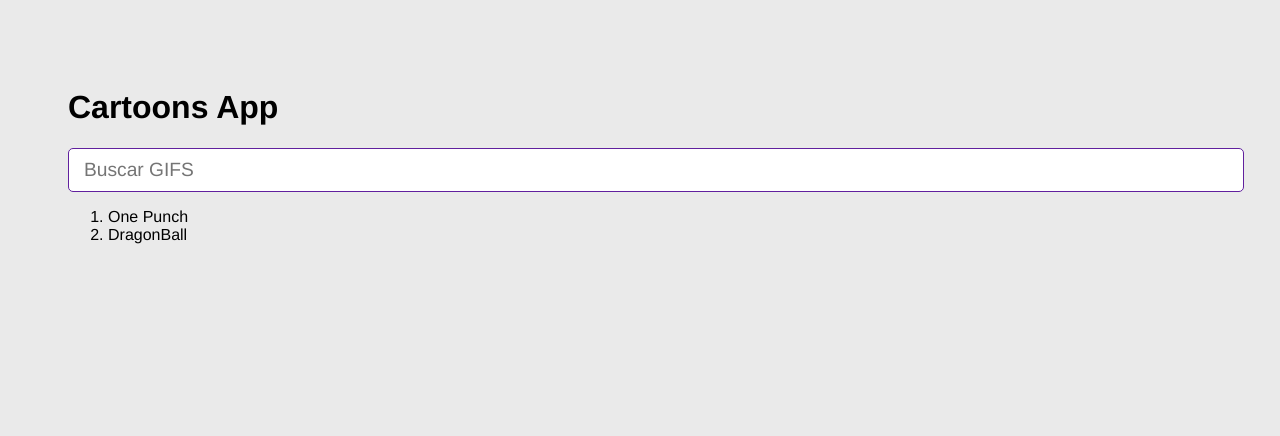
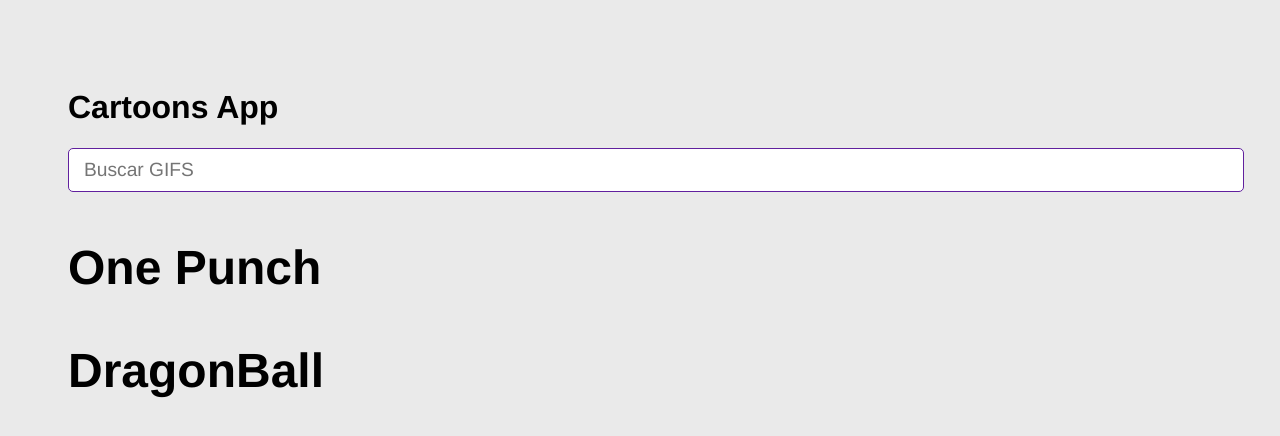
Before and after one commit to DiegoVazSan/CartoonsApp, a React (Vite) app: page / in a window 1280 px wide. Shown: the top 436 px of the page. Built offline with nearby package versions, Linux system fonts and the light colour scheme.

Commit message:
FEAT: GiftGrid Component

```diff
--- a/src/CartoonsApp.jsx
+++ b/src/CartoonsApp.jsx
@@ -1,5 +1,6 @@
 import { useState } from "react";
 import { AddCategory } from "./components/AddCategory";
+import { GiftGrid } from "./components/GiftGrid";
 
 export const CartoonsApp = () => {
 
@@ -7,7 +8,7 @@
 
     const addNewCategory = (newCategory) => {
         if (categories.includes(newCategory)) return;
-        setCategories([ newCategory, ...categories ]);
+        setCategories([newCategory, ...categories]);
     }
 
     return (
@@ -15,17 +16,20 @@
             <h1>Cartoons App</h1>
 
             <AddCategory
-                onNewCategory = { (value) => addNewCategory(value) }
-                currentCategories = { categories }
+                onNewCategory={(value) => addNewCategory(value)}
+                currentCategories={categories}
             />
 
-            <ol>
+
                 {
-                    categories.map(category => {
-                        return <li key={ category }>{category}</li>
-                    })
+                    categories.map(category => (
+                        <GiftGrid
+                            key={category}
+                            category={category}
+                        />
+                    ))
                 }
-            </ol>
+
         </>
     );
 }
--- /dev/null
+++ b/src/components/GiftGrid.jsx
@@ -0,0 +1,11 @@
+
+export const GiftGrid = ({ category }) => {
+
+
+    return (
+        <>
+            <h3> {category} </h3>
+
+        </>
+    )
+}
```
